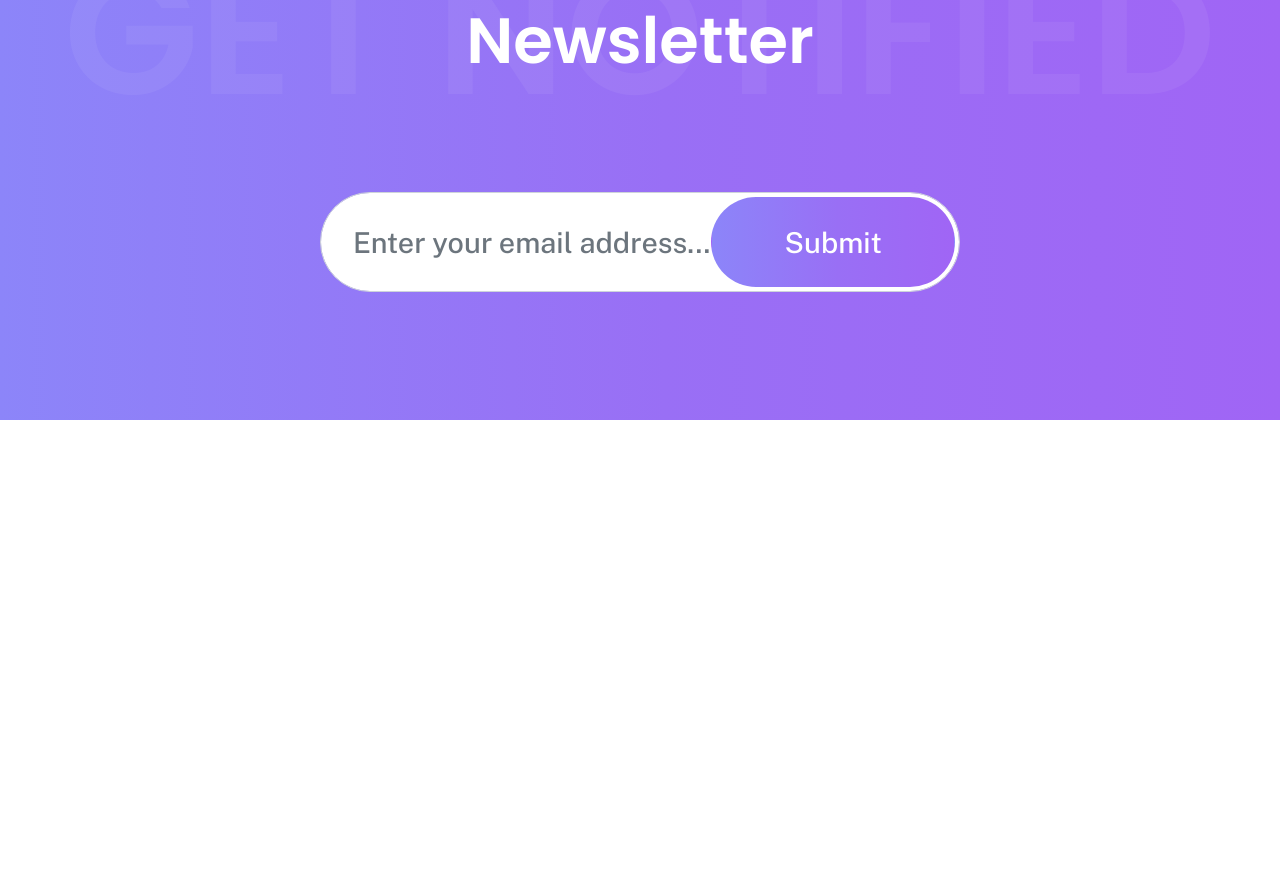
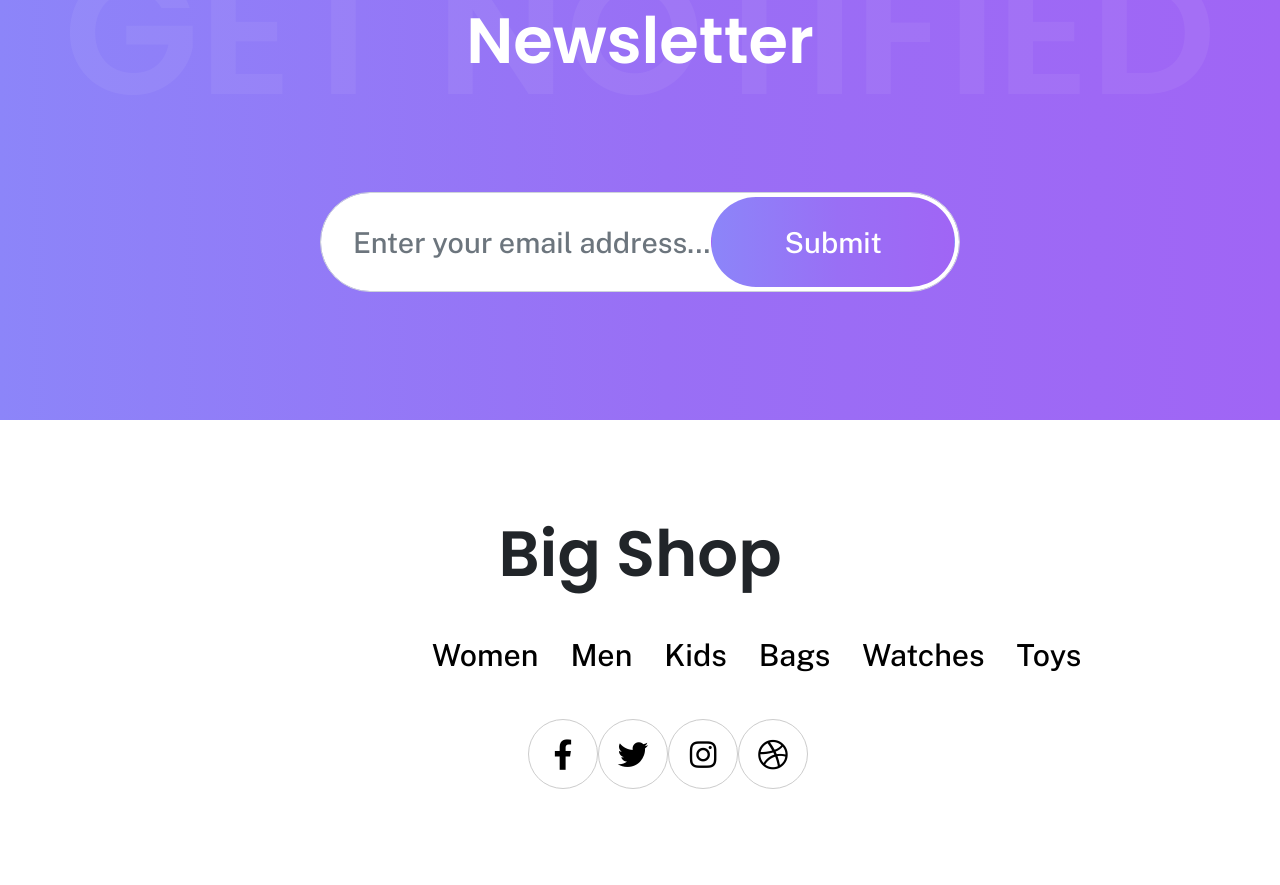
Before and after one commit to Zino-chan/Big-shop, a plain HTML site: page src/index.html in a window 1280 px wide. Shown: the part 4730-5615 px from the top of the page. Before the commit the page ends 5150 px from the top, so only its background shows below. Drawn offline with nearby package versions, Linux system fonts and the light colour scheme.

Commit message:
Finished Footer Section

```diff
--- a/src/index.html
+++ b/src/index.html
@@ -338,6 +338,28 @@
     </section>
     <!-- NewsLetter Section Ends -->
 
+    <!-- Footer Start -->
+    <footer class="footer">
+        <div class="footer-content w-50 text-center mx-auto">
+            <h1 class="logo">Big Shop</h1>
+            <ul class="navbar-list d-flex align-items-center justify-content-between">
+                <li class="nav-item"><a href="#" class="nav-link">Women</a></li>
+                <li class="nav-item"><a href="#" class="nav-link">Men</a></li>
+                <li class="nav-item"><a href="#" class="nav-link">Kids</a></li>
+                <li class="nav-item"><a href="#" class="nav-link">Bags</a></li>
+                <li class="nav-item"><a href="#" class="nav-link">Watches</a></li>
+                <li class="nav-item"><a href="#" class="nav-link">Toys</a></li>
+            </ul>
+            <ul class="social-nav d-flex justify-content-between align-items-center mx-auto">
+                <li><i class="fab fa-facebook-f"></i></li>
+                <li><i class="fab fa-twitter"></i></li>
+                <li><i class="fab fa-instagram"></i></li>
+                <li><i class="fab fa-dribbble"></i></li>
+            </ul>
+        </div>
+    </footer>
+    <!-- Footer Ends -->
+
 
 </body>
 </html>
--- a/src/scss/3-pages/_footer.scss
+++ b/src/scss/3-pages/_footer.scss
@@ -0,0 +1,44 @@
+.footer{
+    padding: 6rem 0;
+
+    .logo{
+        margin-bottom: 2rem;
+        font-size: 4rem;
+        font-weight: 600;
+    }
+
+    .navbar-list{
+        width: 70%;
+        margin: 2rem auto;
+        .nav-link{
+            font-size: 1.9rem;
+            color: $black;
+        }
+    }
+
+    .social-nav{
+        width: 35%;
+        i{
+            width: 70px;
+            height: 70px;
+            line-height: 70px;
+            text-align: center;
+            border: 1px solid $light-gray;
+            color: $black;
+            font-size: 1.9rem;
+            border-radius: 50%;
+            @include transition(all, .2s, linear);
+            cursor: pointer;
+
+            &:hover{
+                @include transition(all, .2s, linear);
+                background: $primary-bg;
+                color: $white;
+                transform: scale(1.1);
+                box-shadow: -5px 4px 16px -1px rgba(0,0,0,0.59);
+                border-color: transparent;
+
+            }
+        }
+    }
+}
--- a/src/scss/3-pages/_showcase.scss
+++ b/src/scss/3-pages/_showcase.scss
@@ -5,7 +5,7 @@
     margin: 0 auto -4rem auto;
     position: relative;
     padding: 4rem  0;
-    box-shadow: -1px 11px 28px -13px rgba(85,85,85,1);
+    box-shadow: -6px 2px 37px 0px rgba(0,0,0,0.59);
 
     h2{margin-bottom: 5rem;}
 
```
Also changed, not shown: src/css/main.css, 1 other file.
